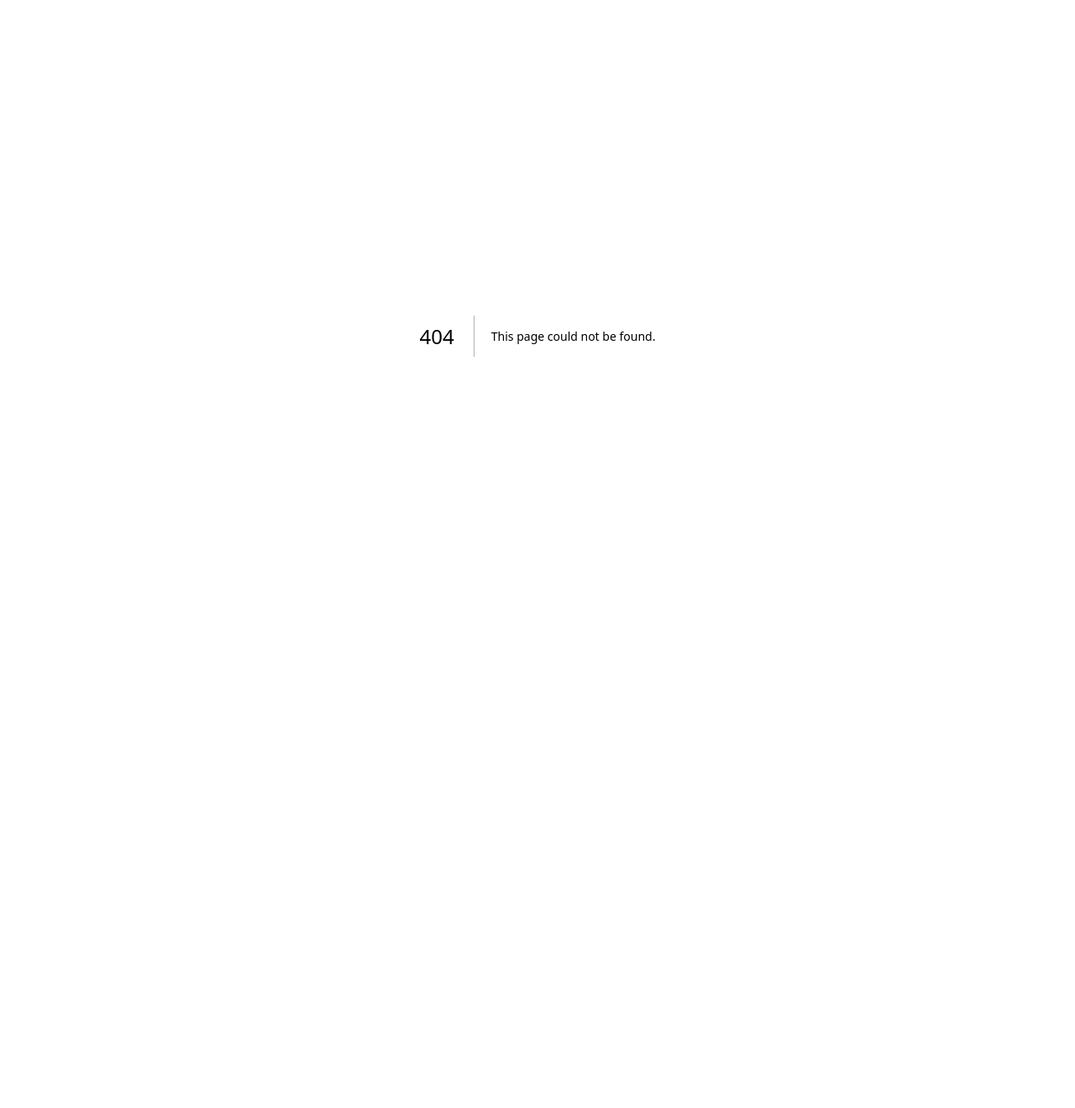
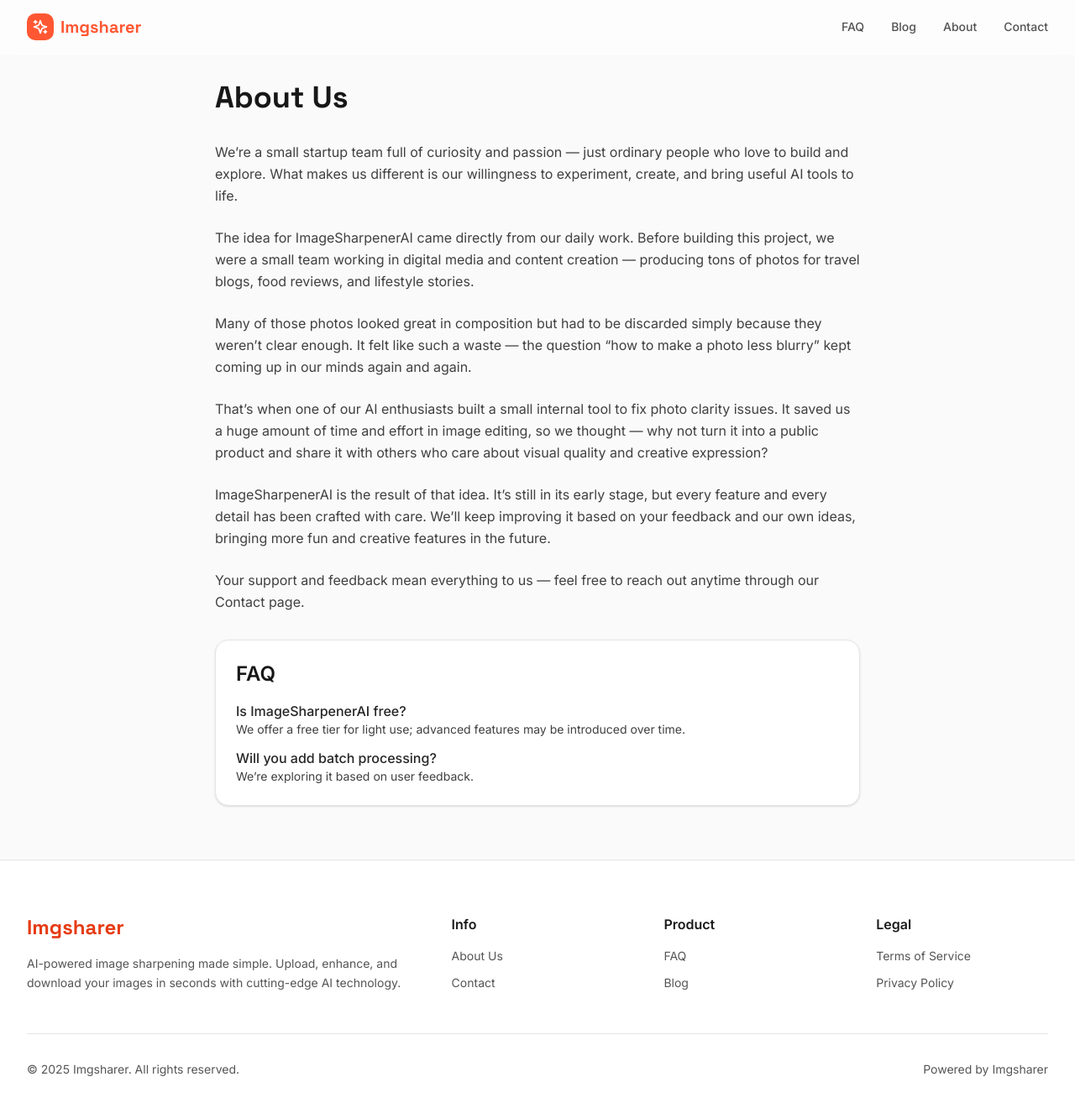
Before and after one commit to markcc06/Imgsharer, a Next.js app: page /about in a window 1280 px wide. Before the commit this address had no page. Shown: the top 1320 px of the page at 84% size. Before the commit the page ends 800 px from the top, so only its background shows below. Built offline with nearby package versions, Linux system fonts and the light colour scheme.

Commit message:
about contact page

```diff
--- /dev/null
+++ b/app/about/page.tsx
@@ -0,0 +1,84 @@
+import type { Metadata } from "next"
+import { Header } from "@/components/header"
+import { Footer } from "@/components/footer"
+
+export const metadata: Metadata = {
+  title: "About Us | ImageSharpenerAI",
+  description: "Learn why we built ImageSharpenerAI and how we craft useful, delightful AI tools for better image clarity.",
+}
+
+const structuredData = {
+  "@context": "https://schema.org",
+  "@graph": [
+    {
+      "@type": "Organization",
+      name: "ImageSharpenerAI",
+      url: "https://www.imagesharpenerai.pro",
+    },
+    {
+      "@type": "WebSite",
+      name: "ImageSharpenerAI",
+      url: "https://www.imagesharpenerai.pro",
+    },
+  ],
+}
+
+export default function AboutPage() {
+  return (
+    <main className="min-h-screen flex flex-col">
+      <Header />
+      <div className="flex-1 pt-24 pb-16 px-4 bg-neutral-50">
+        <div className="max-w-3xl mx-auto space-y-8">
+          <script type="application/ld+json" dangerouslySetInnerHTML={{ __html: JSON.stringify(structuredData) }} />
+          <h1 className="text-4xl font-display font-bold text-neutral-900">About Us</h1>
+          <div className="space-y-6 text-neutral-700 leading-relaxed">
+          <p>
+            We’re a small startup team full of curiosity and passion — just ordinary people who love to build and explore.
+            What makes us different is our willingness to experiment, create, and bring useful AI tools to life.
+          </p>
+          <p>
+            The idea for ImageSharpenerAI came directly from our daily work. Before building this project, we were a small
+            team working in digital media and content creation — producing tons of photos for travel blogs, food reviews,
+            and lifestyle stories.
+          </p>
+          <p>
+            Many of those photos looked great in composition but had to be discarded simply because they weren’t clear
+            enough. It felt like such a waste — the question “how to make a photo less blurry” kept coming up in our minds
+            again and again.
+          </p>
+          <p>
+            That’s when one of our AI enthusiasts built a small internal tool to fix photo clarity issues. It saved us a huge
+            amount of time and effort in image editing, so we thought — why not turn it into a public product and share it
+            with others who care about visual quality and creative expression?
+          </p>
+          <p>
+            ImageSharpenerAI is the result of that idea. It’s still in its early stage, but every feature and every detail has
+            been crafted with care. We’ll keep improving it based on your feedback and our own ideas, bringing more fun and
+            creative features in the future.
+          </p>
+          <p>
+            Your support and feedback mean everything to us — feel free to reach out anytime through our Contact page.
+          </p>
+        </div>
+
+          <section className="bg-white rounded-2xl shadow-sm border border-neutral-200 p-6 space-y-4">
+            <h2 className="text-2xl font-semibold text-neutral-900">FAQ</h2>
+            <div className="space-y-3">
+              <div>
+                <h3 className="font-medium text-neutral-800">Is ImageSharpenerAI free?</h3>
+                <p className="text-neutral-700 text-sm">
+                  We offer a free tier for light use; advanced features may be introduced over time.
+                </p>
+              </div>
+              <div>
+                <h3 className="font-medium text-neutral-800">Will you add batch processing?</h3>
+                <p className="text-neutral-700 text-sm">We’re exploring it based on user feedback.</p>
+              </div>
+            </div>
+          </section>
+        </div>
+      </div>
+      <Footer />
+    </main>
+  )
+}
--- /dev/null
+++ b/app/contact/page.tsx
@@ -0,0 +1,70 @@
+import type { Metadata } from "next"
+import { Header } from "@/components/header"
+import { Footer } from "@/components/footer"
+
+const CONTACT_EMAIL =
+  typeof process !== "undefined" ? process.env.NEXT_PUBLIC_CONTACT_EMAIL : undefined
+
+export const metadata: Metadata = {
+  title: "Contact | ImageSharpenerAI",
+  description: "Contact the ImageSharpenerAI team for support, feedback, or partnership inquiries.",
+}
+
+export default function ContactPage() {
+  return (
+    <main className="min-h-screen flex flex-col">
+      <Header />
+      <div className="flex-1 pt-24 pb-16 px-4 bg-neutral-50">
+        <div className="max-w-3xl mx-auto space-y-10">
+          <h1 className="text-4xl font-display font-bold text-neutral-900">Contact</h1>
+
+          <section className="space-y-4 text-neutral-700 leading-relaxed">
+            <p>
+              We’d love to hear from you. Send feedback, report bugs, or propose ideas — we read every message.
+            </p>
+            <div className="rounded-xl border border-neutral-200 bg-white p-6 space-y-2 shadow-sm">
+              <h2 className="text-xl font-semibold text-neutral-900">Email</h2>
+              {CONTACT_EMAIL ? (
+                <p className="text-neutral-700">
+                  Reach us at{" "}
+                  <a
+                    href={`mailto:${CONTACT_EMAIL}`}
+                    className="text-[#ff5733] hover:underline"
+                    rel="noopener"
+                  >
+                    {CONTACT_EMAIL}
+                  </a>
+                  .
+                </p>
+              ) : (
+                <p className="text-neutral-700">
+                  Email temporarily unavailable — please reach us via X/Twitter or GitHub Issues if listed in the footer.
+                </p>
+              )}
+              <p className="text-sm text-neutral-500">We usually reply within 2–3 business days.</p>
+            </div>
+          </section>
+
+          <section className="space-y-4">
+            <h2 className="text-xl font-semibold text-neutral-900">Feedback Form</h2>
+            <p className="text-neutral-600 text-sm">
+              Prefer a quick note? Use the form below to share ideas or report an issue. Submissions are powered by Google
+              Forms.
+            </p>
+            <div className="overflow-hidden rounded-xl border border-neutral-200 shadow-sm">
+              <iframe
+                src="https://docs.google.com/forms/d/e/1FAIpQLScm8J-cM01J783TEbwnKrHJERfySq41UDR5xiyikS6yI63OGA/viewform?embedded=true"
+                width="100%"
+                height="700"
+                title="ImageSharpenerAI feedback form"
+              >
+                Loading…
+              </iframe>
+            </div>
+          </section>
+        </div>
+      </div>
+      <Footer />
+    </main>
+  )
+}
--- a/app/sitemap.ts
+++ b/app/sitemap.ts
@@ -23,6 +23,18 @@ export default function sitemap(): MetadataRoute.Sitemap {
       lastModified: now,
       changeFrequency: "monthly",
       priority: 0.6,
+    },
+    {
+      url: `${BASE_URL}/about`,
+      lastModified: now,
+      changeFrequency: "monthly",
+      priority: 0.5,
+    },
+    {
+      url: `${BASE_URL}/contact`,
+      lastModified: now,
+      changeFrequency: "monthly",
+      priority: 0.5,
     },
     {
       url: `${BASE_URL}/privacy`,
--- a/components/footer.tsx
+++ b/components/footer.tsx
@@ -7,7 +7,7 @@ export function Footer() {
   return (
     <footer className="bg-white border-t border-neutral-200">
       <div className="container-custom py-16">
-        <div className="grid grid-cols-1 md:grid-cols-4 gap-12 mb-12">
+        <div className="grid grid-cols-1 md:grid-cols-5 gap-12 mb-12">
           {/* Brand */}
           <div className="col-span-1 md:col-span-2">
             <h3 className="text-2xl font-display font-bold mb-4 text-[#e63b14]">Imgsharer</h3>
@@ -17,7 +17,32 @@ export function Footer() {
             </p>
           </div>
 
-          {/* Links */}
+          {/* Info */}
+          <div>
+            <h4 className="font-semibold mb-4 text-[#1a1a1a]">Info</h4>
+            <ul className="space-y-3 text-sm">
+              <li>
+                <Link
+                  href="/about"
+                  title="About Imgsharer"
+                  className="text-[#555555] hover:text-[#ff7959] hover:underline transition-colors"
+                >
+                  About Us
+                </Link>
+              </li>
+              <li>
+                <Link
+                  href="/contact"
+                  title="Contact Imgsharer"
+                  className="text-[#555555] hover:text-[#ff7959] hover:underline transition-colors"
+                >
+                  Contact
+                </Link>
+              </li>
+            </ul>
+          </div>
+
+          {/* Product */}
           <div>
             <h4 className="font-semibold mb-4 text-[#1a1a1a]">Product</h4>
             <ul className="space-y-3 text-sm">
--- a/components/header.tsx
+++ b/components/header.tsx
@@ -74,6 +74,20 @@ export function Header() {
             >
               Blog
             </Link>
+            <Link
+              href="/about"
+              title="About Imgsharer"
+              className="text-sm font-medium text-neutral-600 hover:text-[#ff7959] transition-colors"
+            >
+              About
+            </Link>
+            <Link
+              href="/contact"
+              title="Contact Imgsharer"
+              className="text-sm font-medium text-neutral-600 hover:text-[#ff7959] transition-colors"
+            >
+              Contact
+            </Link>
           </nav>
         </div>
       </div>
```
